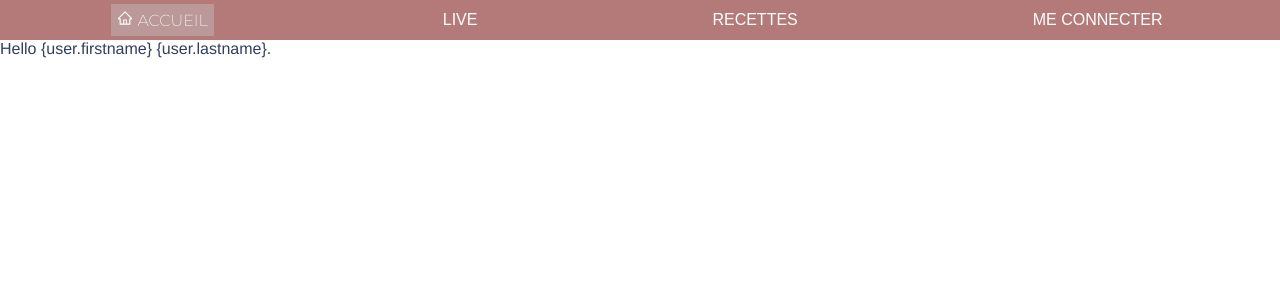
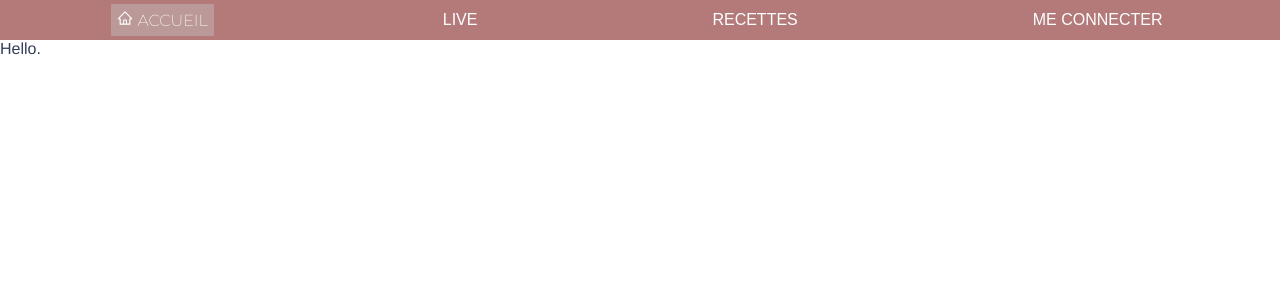
Before and after one commit to DelphLB/hackaton3-front, a React (Create React App) app: page /connectPage in a window 1280 px wide. Shown: the top 300 px of the page. Built offline with nearby package versions, Linux system fonts and the light colour scheme.

Commit message:
refacto : update routes axios in Login component

```diff
--- a/src/components/ConnectPage.jsx
+++ b/src/components/ConnectPage.jsx
@@ -1,7 +1,7 @@
-import React from "react";
+import React from 'react';
 
-const ConnectPage = ({ user }) => {
-  return <div>{`Hello {user.firstname} {user.lastname}.`}</div>;
+const ConnectPage = () => {
+    return <div>{`Hello.`}</div>;
 };
 
 export default ConnectPage;
```
Also changed, not shown: 1 other file (tests, documents, lock files or other folders).
